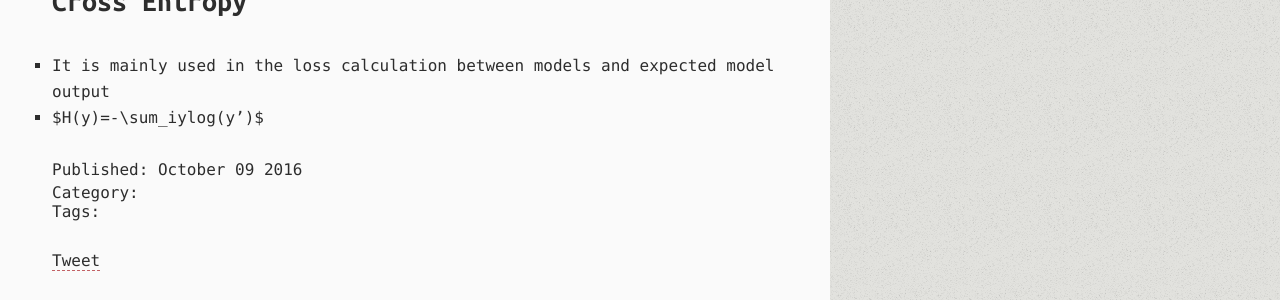
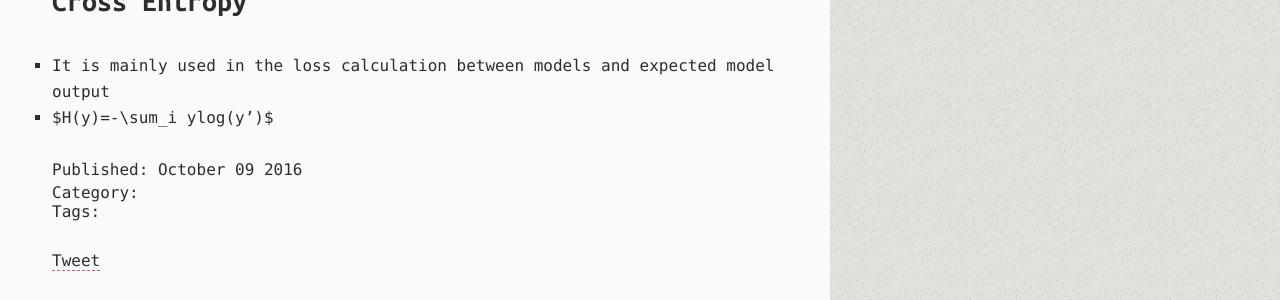
Before and after one commit to BrianPin/brianpin.github.io, a Jekyll site: the page built from _posts/2016-10-09-learning-notes-cross-entropy-and-stochastic-gradient-descent.markdown, in a window 1280 px wide. Shown: the part 1322-1622 px from the top of the page. Built offline with Jekyll 4.4.1, drawn with Linux system fonts in a browser that asks for light colours; Markdown is read by kramdown in place of the engine named in the settings; comment, search, counter and statistics services are not loaded.

Commit message:
mathjax problem

```diff
--- a/_posts/2016-10-09-learning-notes-cross-entropy-and-stochastic-gradient-descent.markdown
+++ b/_posts/2016-10-09-learning-notes-cross-entropy-and-stochastic-gradient-descent.markdown
@@ -15,4 +15,4 @@
 
 # Cross Entropy
 * It is mainly used in the loss calculation between models and expected model output
-* $H(y)=-\sum_iylog(y')$
+* $H(y)=-\sum_i ylog(y')$
```
